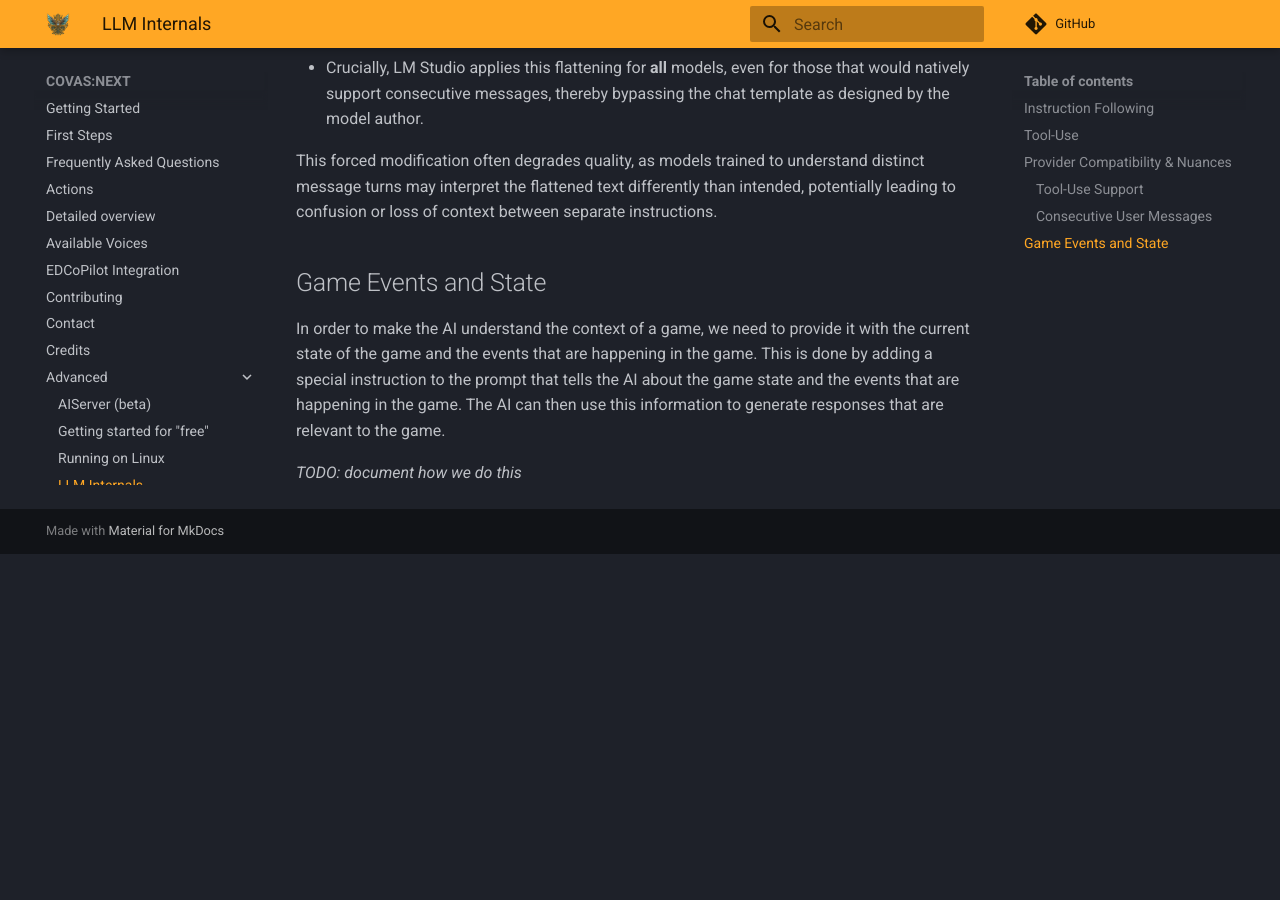
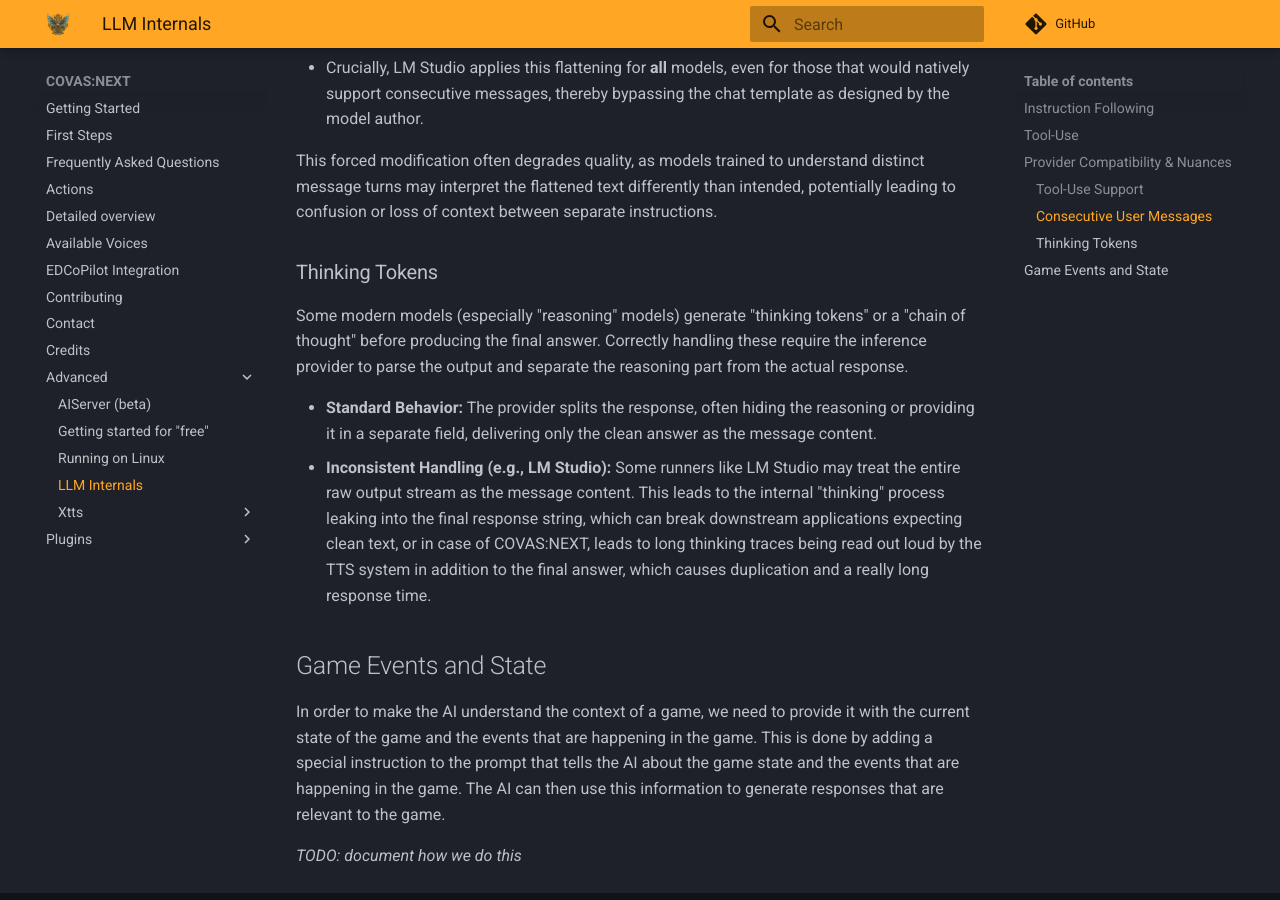
Before and after one commit to RatherRude/Elite-Dangerous-AI-Integration, an MkDocs documentation site: the page built from docs/advanced/llmInternals.md, in a window 1280 px wide and 900 px high, scrolled down 4436 px. Built offline with MkDocs 1.6.1 and Material for MkDocs 9.7.7, drawn with Linux system fonts in a browser that asks for light colours; comment, search, counter and statistics services are not loaded; before the commit the page ends 4990 px from its top, so only the background shows below that.

Commit message:
fix(docs): add lmstudio onte on thinking tokens

```diff
--- a/docs/advanced/llmInternals.md
+++ b/docs/advanced/llmInternals.md
@@ -165,6 +165,13 @@
 
 This forced modification often degrades quality, as models trained to understand distinct message turns may interpret the flattened text differently than intended, potentially leading to confusion or loss of context between separate instructions.
 
+### Thinking Tokens
+
+Some modern models (especially "reasoning" models) generate "thinking tokens" or a "chain of thought" before producing the final answer. Correctly handling these require the inference provider to parse the output and separate the reasoning part from the actual response.
+
+- **Standard Behavior:** The provider splits the response, often hiding the reasoning or providing it in a separate field, delivering only the clean answer as the message content.
+- **Inconsistent Handling (e.g., LM Studio):** Some runners like LM Studio may treat the entire raw output stream as the message content. This leads to the internal "thinking" process leaking into the final response string, which can break downstream applications expecting clean text, or in case of COVAS:NEXT, leads to long thinking traces being read out loud by the TTS system in addition to the final answer, which causes duplication and a really long response time.
+
 ## Game Events and State
 
 In order to make the AI understand the context of a game, we need to provide it with the current state of the game and the events that are happening in the game. This is done by adding a special instruction to the prompt that tells the AI about the game state and the events that are happening in the game. The AI can then use this information to generate responses that are relevant to the game.
```
